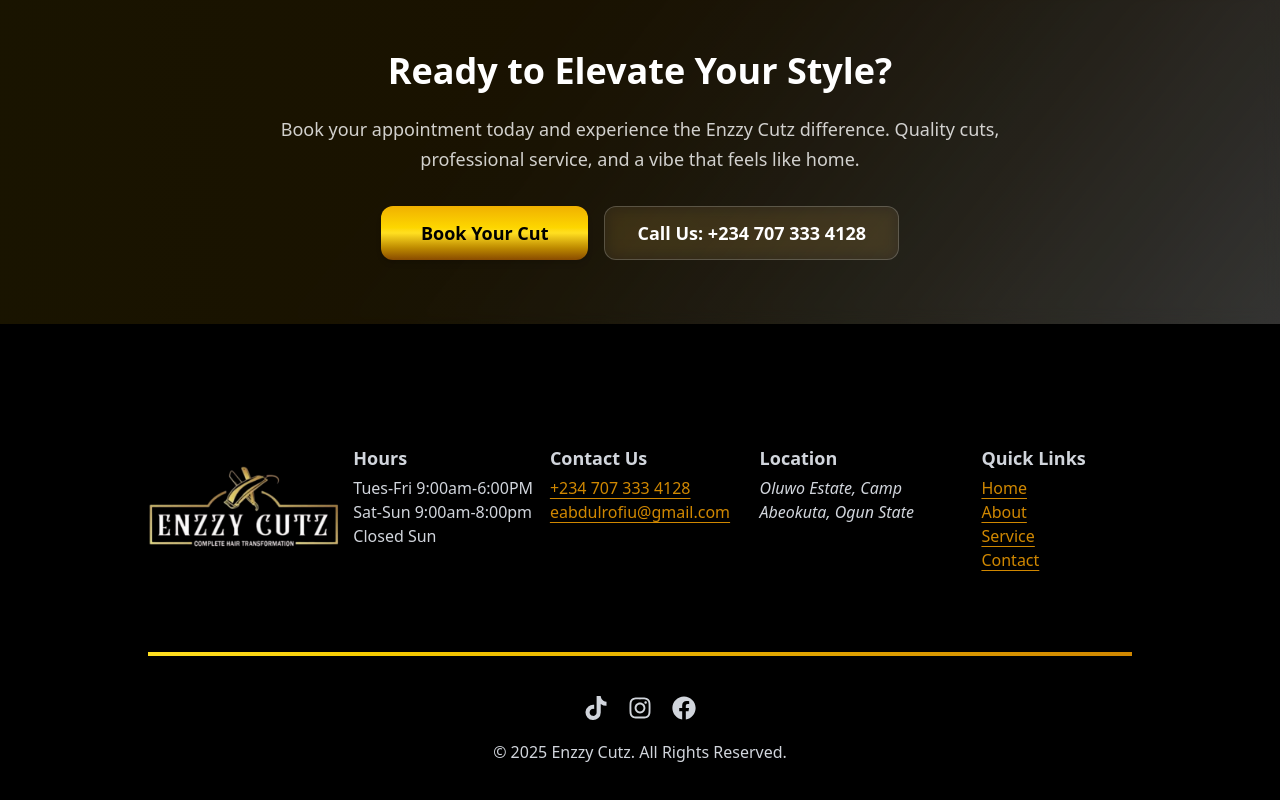
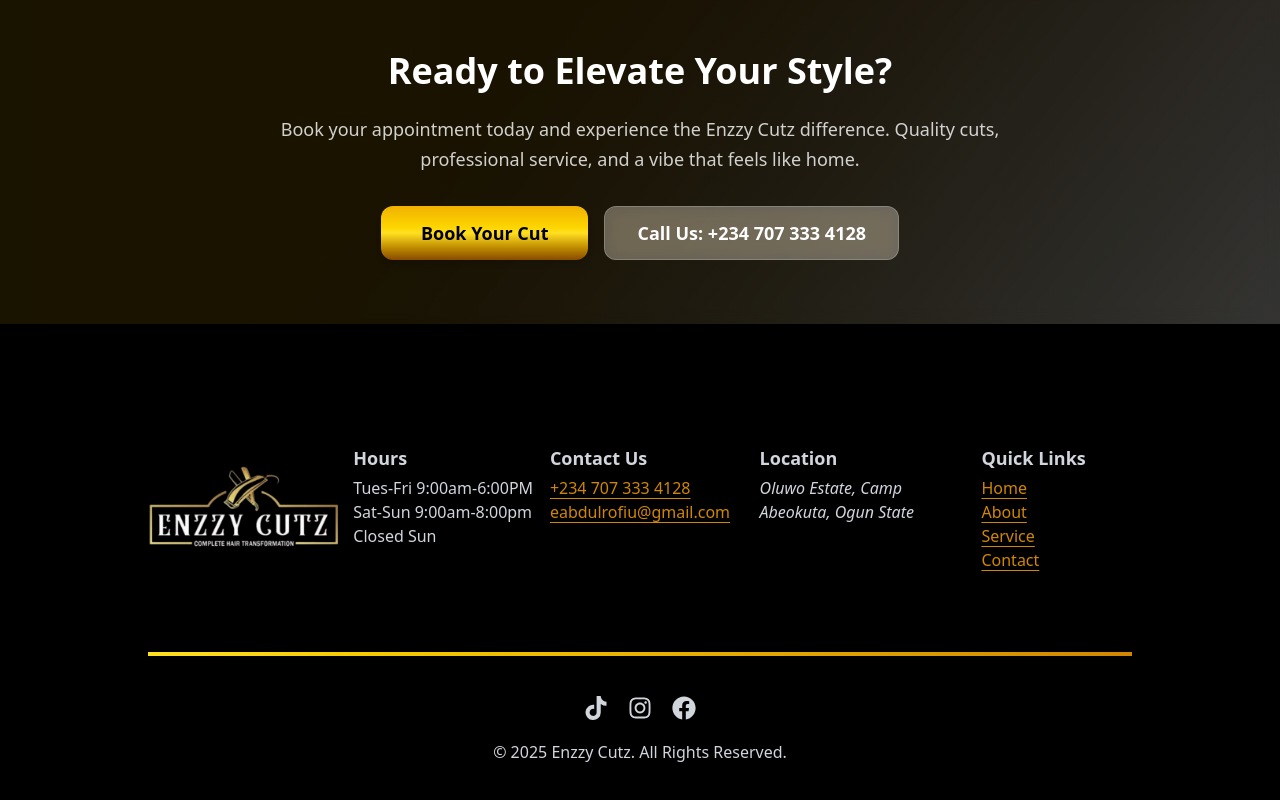
Before and after one commit to webcodeed/Enzzy_haircut, a React (Vite) app: page /Service in a window 1280 px wide. Shown: the part 2112-2912 px from the top of the page. Built offline with nearby package versions, Linux system fonts and the light colour scheme; a web font is replaced by a local one.

Commit message:
worked on service page

```diff
--- a/src/Service.jsx
+++ b/src/Service.jsx
@@ -202,7 +202,7 @@
                                 Book Your Cut
                             </a>
               </button>
-              <button className="bg-white/5 backdrop-blur-sm border border-white/20 text-white rounded-xl text-lg font-semibold hover:bg-white/20 transition-all duration-200">
+              <button className="bg-white/30 backdrop-blur-sm border border-white/20 text-white rounded-xl text-lg font-semibold hover:bg-white/20 transition-all duration-200">
               <a
                             href="tel:+2347073334128"
                             rel="noopener noreferrer"
```
